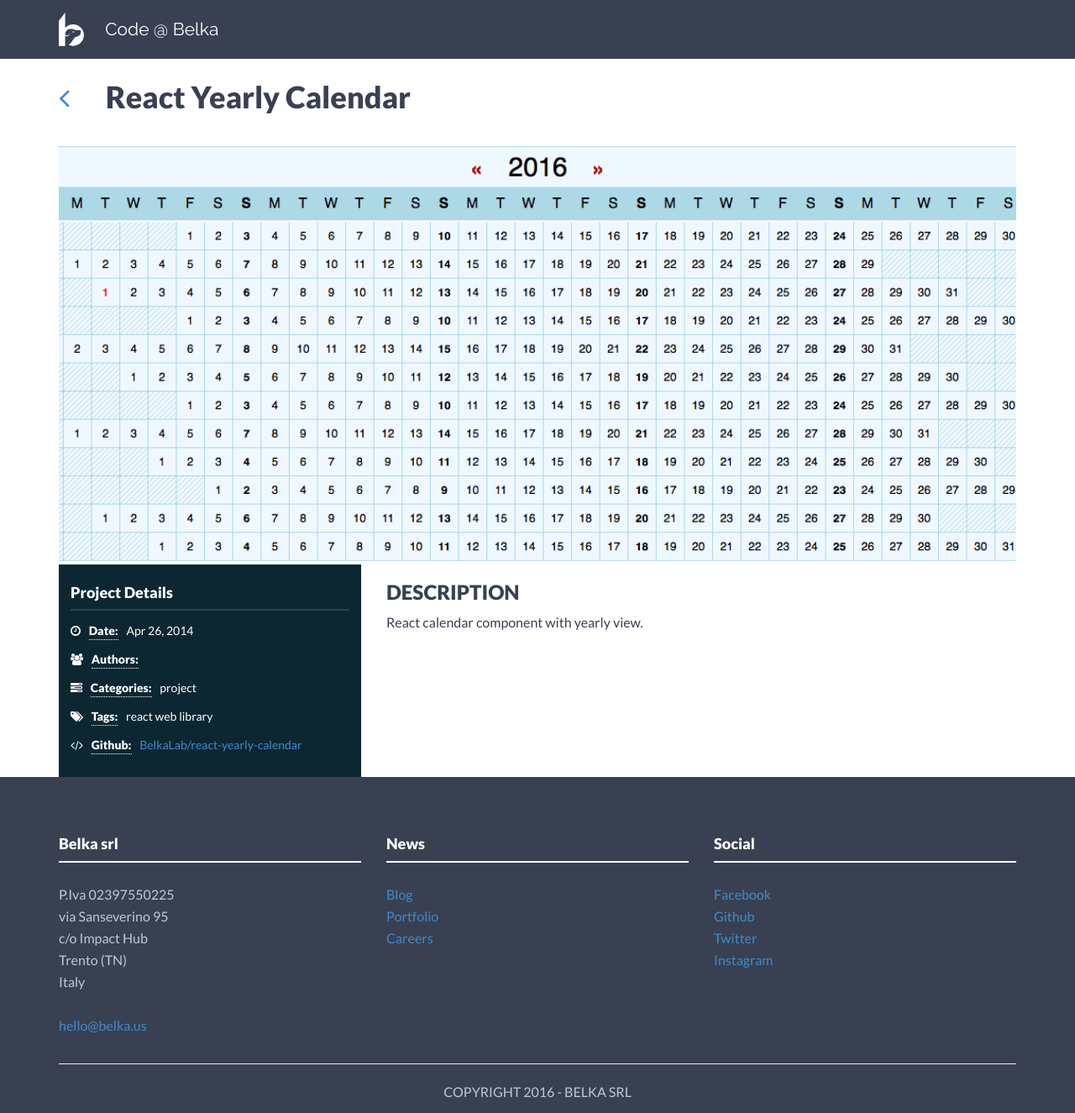
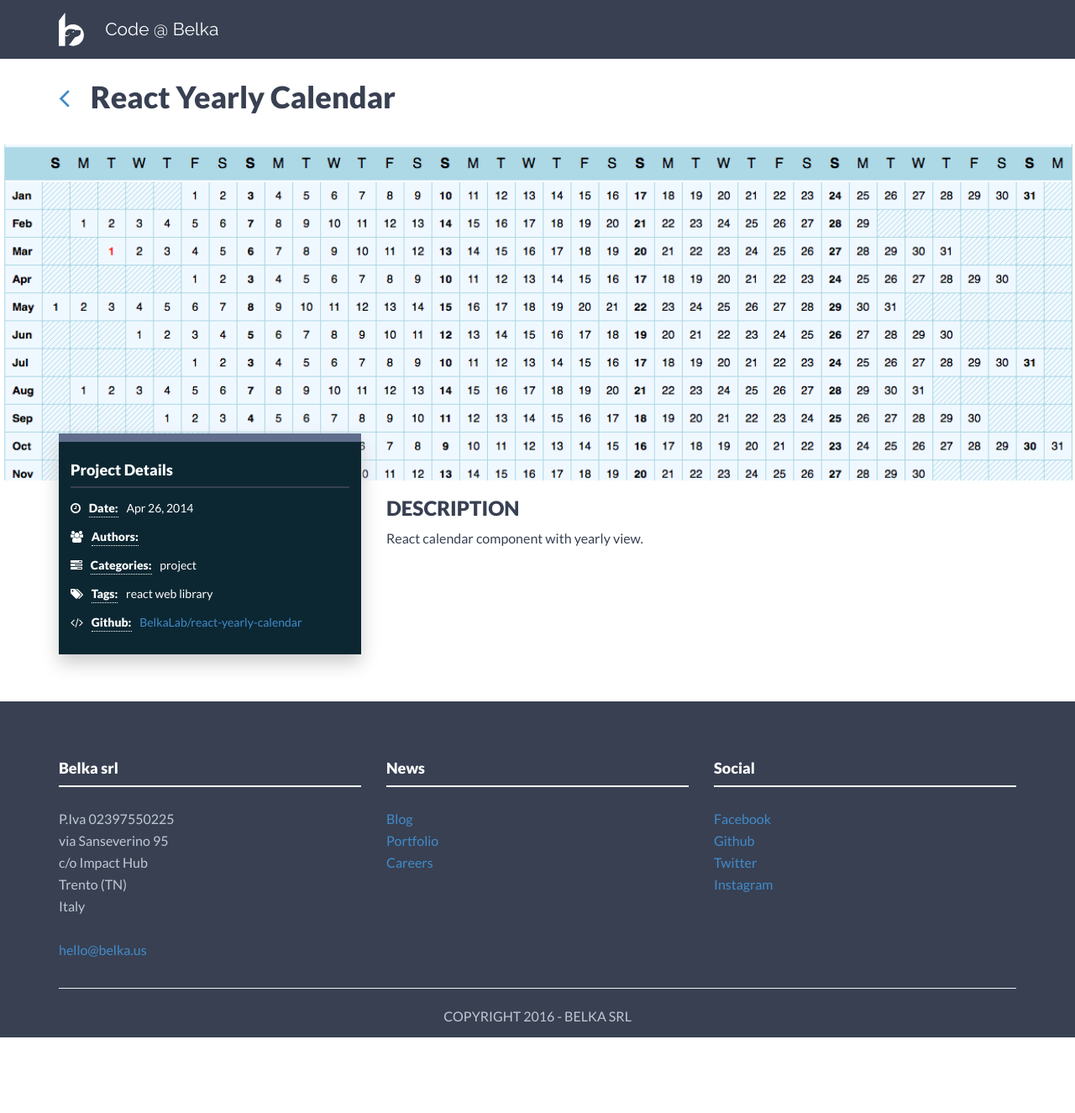
Before and after one commit to BelkaLab/old-belkalab.github.io, a Jekyll site: the page built from _posts/project/2014-04-26-react-yearly-calendar.md, in a window 1280 px wide and 1325 px high. Shown: the whole window at 84% size. Built offline with Jekyll 4.4.1, drawn with Linux system fonts in a browser that asks for light colours.

Commit message:
UI in project layout

```diff
--- a/_layouts/project.html
+++ b/_layouts/project.html
@@ -11,16 +11,16 @@
             </h1>
         </div>
     </div>
+</div>
+
+<div
+    class="project-header-image"
+    style="background: url('{{ "/assets/img/project/" | prepend: site.baseurl }}{{ page.img }}') no-repeat 50% 50%">
+</div>
+
+<div class="container">
     <div class="row">
-        <div class="col-md-12">
-            <div
-                class="project-header-image"
-                style="background: url('{{ "/assets/img/project/" | prepend: site.baseurl }}{{ page.img }}') no-repeat 50% 50%">
-            </div>
-        </div>
-    </div>
-    <div class="row">
-        <div class="col-lg-4">
+        <div class="col-md-4">
             <div class="project-details">
                 <h4>Project Details</h4>
                 <div class="hline"></div>
@@ -51,7 +51,7 @@
                 </div>
             </div>
         </div>
-        <div class="col-lg-8">
+        <div class="col-md-8">
             <div class="spacing"></div>
             {{ content }}
         </div>
--- a/assets/css/style.scss
+++ b/assets/css/style.scss
@@ -441,7 +441,7 @@
 }
 
 .project-back-link {
-	margin-right: 1em;
+	margin-right: .5em;
 }
 
 #hero {
@@ -492,6 +492,10 @@
 	background: #0c2732;
 	color: #fff;
 	padding: 1em;
+	margin-top: -4em;
+	margin-bottom: 4em;
+    border-top: 10px solid #606d8c;
+    box-shadow: 0px 10px 20px #ccc;
 
 	.project-details__element {
 		display: block;
@@ -515,7 +519,9 @@
 
 .project-header-image {
 	display: block;
+	margin: 0;
+	padding: 0;
 	width: 100%;
-	height: 500px;
+	height: 400px;
 	background-size: cover !important;
 }
```
Also changed, not shown: 4 other files.
